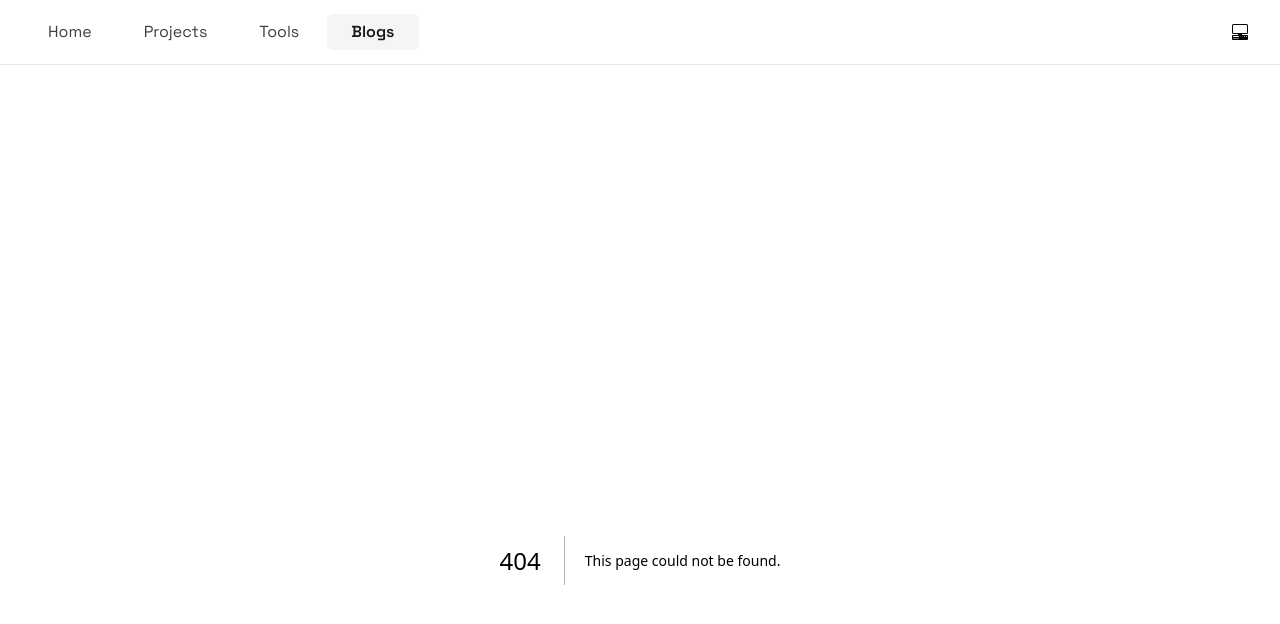
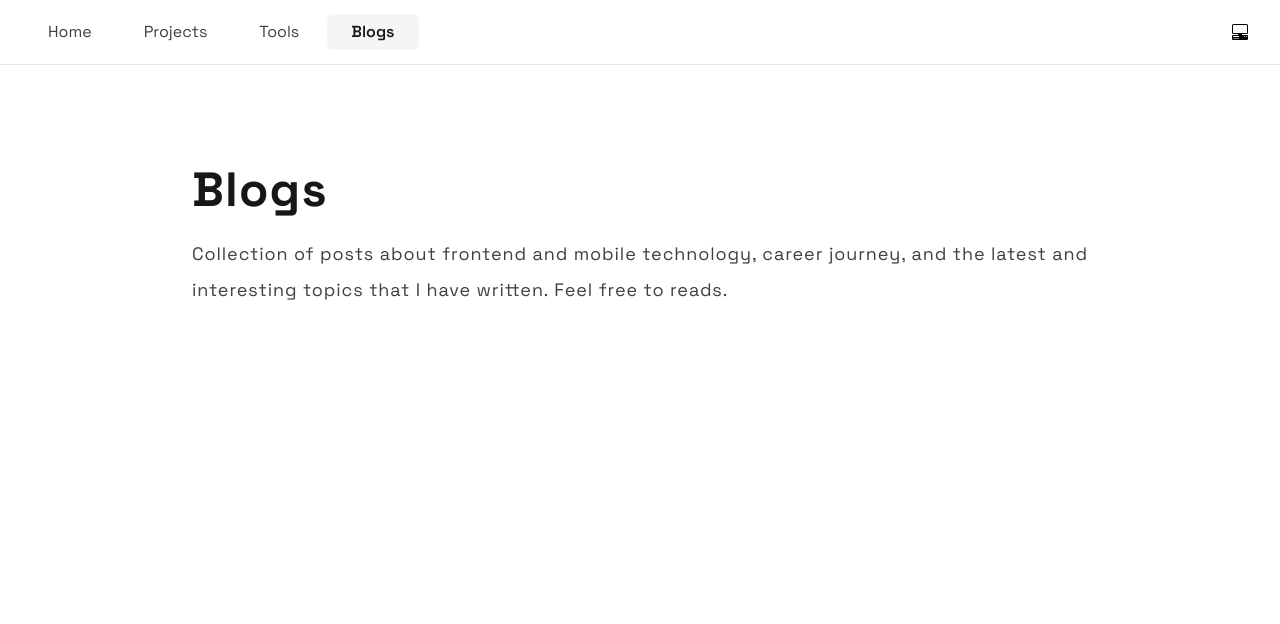
Before and after one commit to nzrmm/muhammadgata, a Next.js app: page /blogs in a window 1280 px wide. Before the commit this address had no page. Shown: the top 624 px of the page. Built offline with nearby package versions, Linux system fonts and the light colour scheme.

Commit message:
feat: create blogs page

```diff
--- /dev/null
+++ b/src/pages/blogs/index.tsx
@@ -0,0 +1,37 @@
+import Head from "next/head";
+
+import { Typography } from "@/components";
+import { useScreenDetector } from "@/hooks";
+import { cn } from "@/utils";
+
+const Blogs = () => {
+  const { isMobile, isTablet } = useScreenDetector();
+
+  return (
+    <>
+      <Head>
+        <title>Blogs - Muhammad Gata</title>
+        <meta name="description" content="" />
+      </Head>
+
+      <div className={cn("mb-20")}>
+        <div className={cn("mb-12", "lg:mb-14")}>
+          <Typography
+            variant={isMobile || isTablet ? "text4Xl" : "text5Xl"}
+            className={cn("mb-4", "lg:mb-4")}
+          >
+            Blogs
+          </Typography>
+
+          <Typography variant={isMobile || isTablet ? "textBase" : "textLg"}>
+            Collection of posts about frontend and mobile technology, career
+            journey, and the latest and interesting topics that I have written.
+            Feel free to reads.
+          </Typography>
+        </div>
+      </div>
+    </>
+  );
+};
+
+export default Blogs;
```
